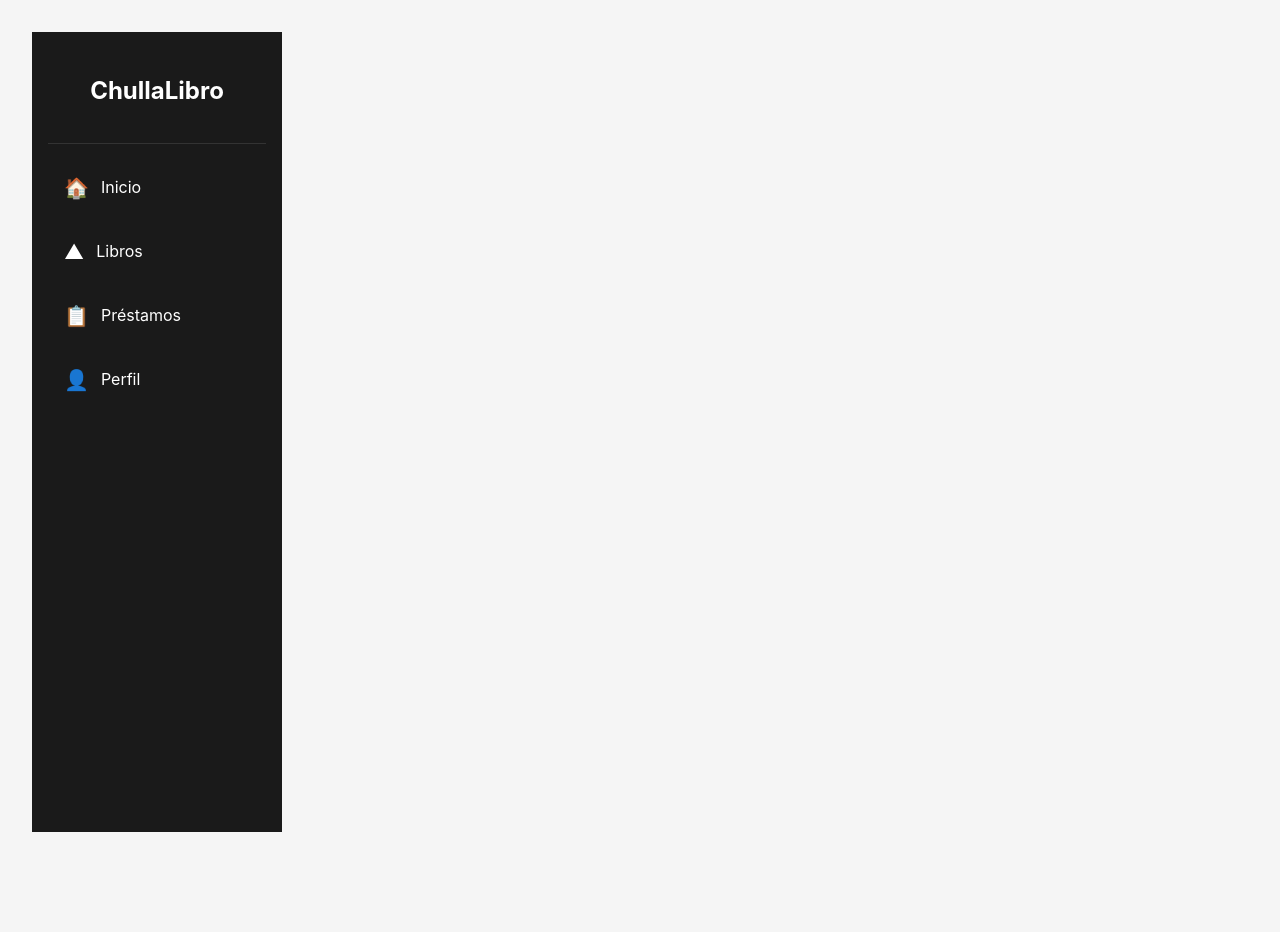
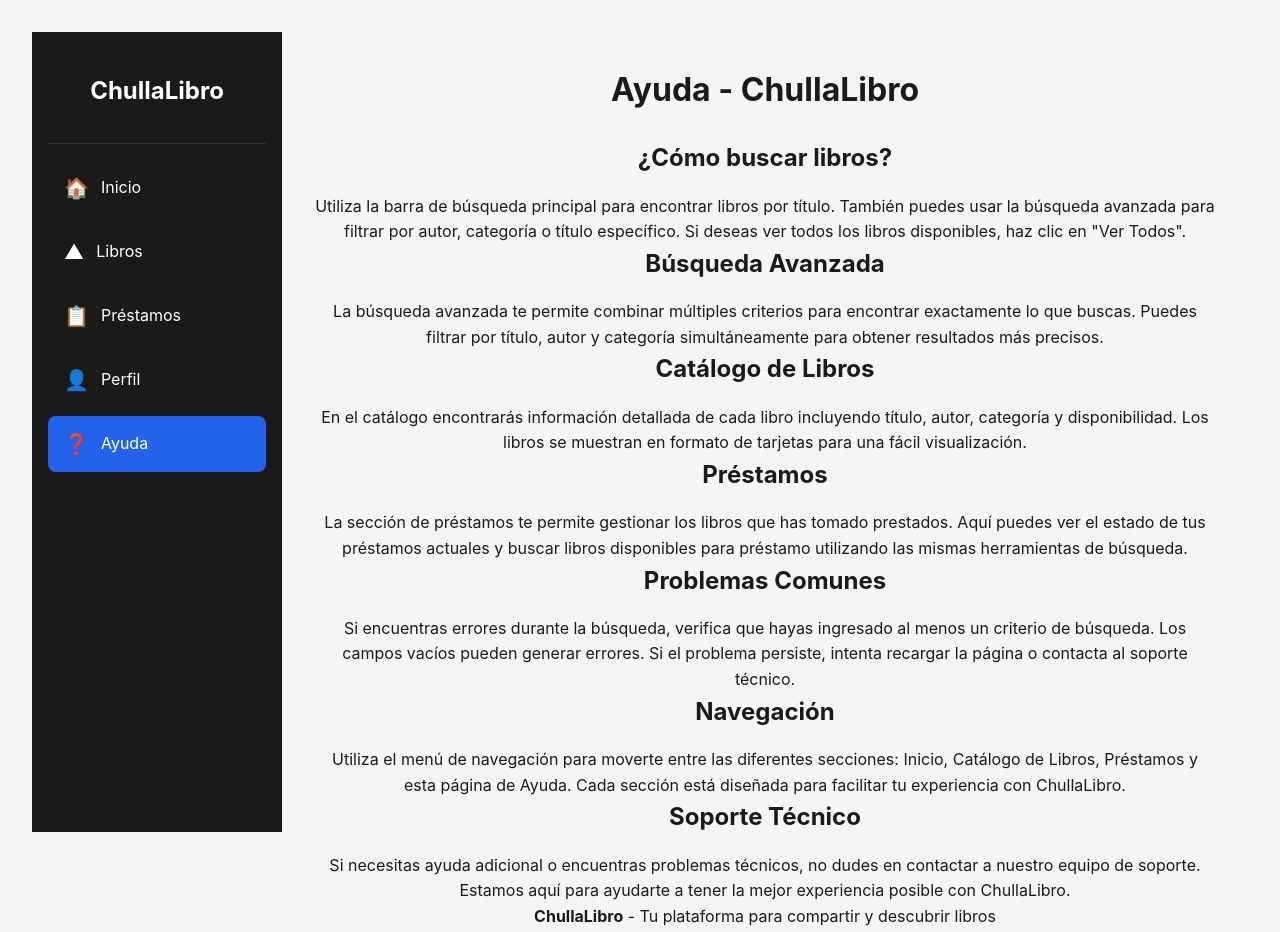
Before and after one commit to JotaValla/ChullaLibro, a React (Vite) app in the folder chulla-libro/: page /help in a window 1280 px wide. Shown: the top 932 px of the page. Before the commit the page ends 864 px from the top, so only its background shows below. Built offline with nearby package versions, Linux system fonts and the light colour scheme.

Commit message:
feat: add help page

```diff
--- a/chulla-libro/src/App.jsx
+++ b/chulla-libro/src/App.jsx
@@ -5,6 +5,7 @@ import Books from './pages/Books';
 import Profile from './pages/Profile';
 import './App.css';
 import Loans from './pages/Loans';
+import Help from './pages/Help';
 
 function App() {
   return (
@@ -15,6 +16,7 @@ function App() {
           <Route path="/books" element={<Books />} />
           <Route path="/profile" element={<Profile />} />
           <Route path="/loans" element={<Loans />} />
+          <Route path="/help" element={<Help />} />
         </Routes>
       </Layout>
     </Router>
--- a/chulla-libro/src/components/Layout.jsx
+++ b/chulla-libro/src/components/Layout.jsx
@@ -8,6 +8,7 @@ const Layout = ({ children }) => {
     { path: '/books', label: 'Libros', icon: '▲' }, // Falla 2: Triángulo en lugar de icono de libro
     { path: '/loans', label: 'Préstamos', icon: '📋' },
     { path: '/profile', label: 'Perfil', icon: '👤' },
+    { path: '/help', label: 'Ayuda', icon: '❓' },
   ];
 
   return (
--- /dev/null
+++ b/chulla-libro/src/pages/Help.jsx
@@ -0,0 +1,79 @@
+const Help = () => {
+  return (
+    <div className="help">
+      <h1>Ayuda - ChullaLibro</h1>
+
+      <div className="help-content">
+        <section className="help-section">
+          <h2>¿Cómo buscar libros?</h2>
+          <p>
+            Utiliza la barra de búsqueda principal para encontrar libros por título.
+            También puedes usar la búsqueda avanzada para filtrar por autor, categoría o título específico.
+            Si deseas ver todos los libros disponibles, haz clic en "Ver Todos".
+          </p>
+        </section>
+
+        <section className="help-section">
+          <h2>Búsqueda Avanzada</h2>
+          <p>
+            La búsqueda avanzada te permite combinar múltiples criterios para encontrar
+            exactamente lo que buscas. Puedes filtrar por título, autor y categoría
+            simultáneamente para obtener resultados más precisos.
+          </p>
+        </section>
+
+        <section className="help-section">
+          <h2>Catálogo de Libros</h2>
+          <p>
+            En el catálogo encontrarás información detallada de cada libro incluyendo
+            título, autor, categoría y disponibilidad. Los libros se muestran en
+            formato de tarjetas para una fácil visualización.
+          </p>
+        </section>
+
+        <section className="help-section">
+          <h2>Préstamos</h2>
+          <p>
+            La sección de préstamos te permite gestionar los libros que has tomado prestados.
+            Aquí puedes ver el estado de tus préstamos actuales y buscar libros disponibles
+            para préstamo utilizando las mismas herramientas de búsqueda.
+          </p>
+        </section>
+
+        <section className="help-section">
+          <h2>Problemas Comunes</h2>
+          <p>
+            Si encuentras errores durante la búsqueda, verifica que hayas ingresado
+            al menos un criterio de búsqueda. Los campos vacíos pueden generar errores.
+            Si el problema persiste, intenta recargar la página o contacta al soporte técnico.
+          </p>
+        </section>
+
+        <section className="help-section">
+          <h2>Navegación</h2>
+          <p>
+            Utiliza el menú de navegación para moverte entre las diferentes secciones:
+            Inicio, Catálogo de Libros, Préstamos y esta página de Ayuda.
+            Cada sección está diseñada para facilitar tu experiencia con ChullaLibro.
+          </p>
+        </section>
+
+        <section className="help-section">
+          <h2>Soporte Técnico</h2>
+          <p>
+            Si necesitas ayuda adicional o encuentras problemas técnicos,
+            no dudes en contactar a nuestro equipo de soporte. Estamos aquí
+            para ayudarte a tener la mejor experiencia posible con ChullaLibro.
+          </p>
+        </section>
+
+        <div className="help-footer">
+          <p><strong>ChullaLibro</strong> - Tu plataforma para compartir y descubrir libros</p>
+          <p>Versión 1.0 - Para más información, visita nuestra página principal.</p>
+        </div>
+      </div>
+    </div>
+  );
+};
+
+export default Help;
```
